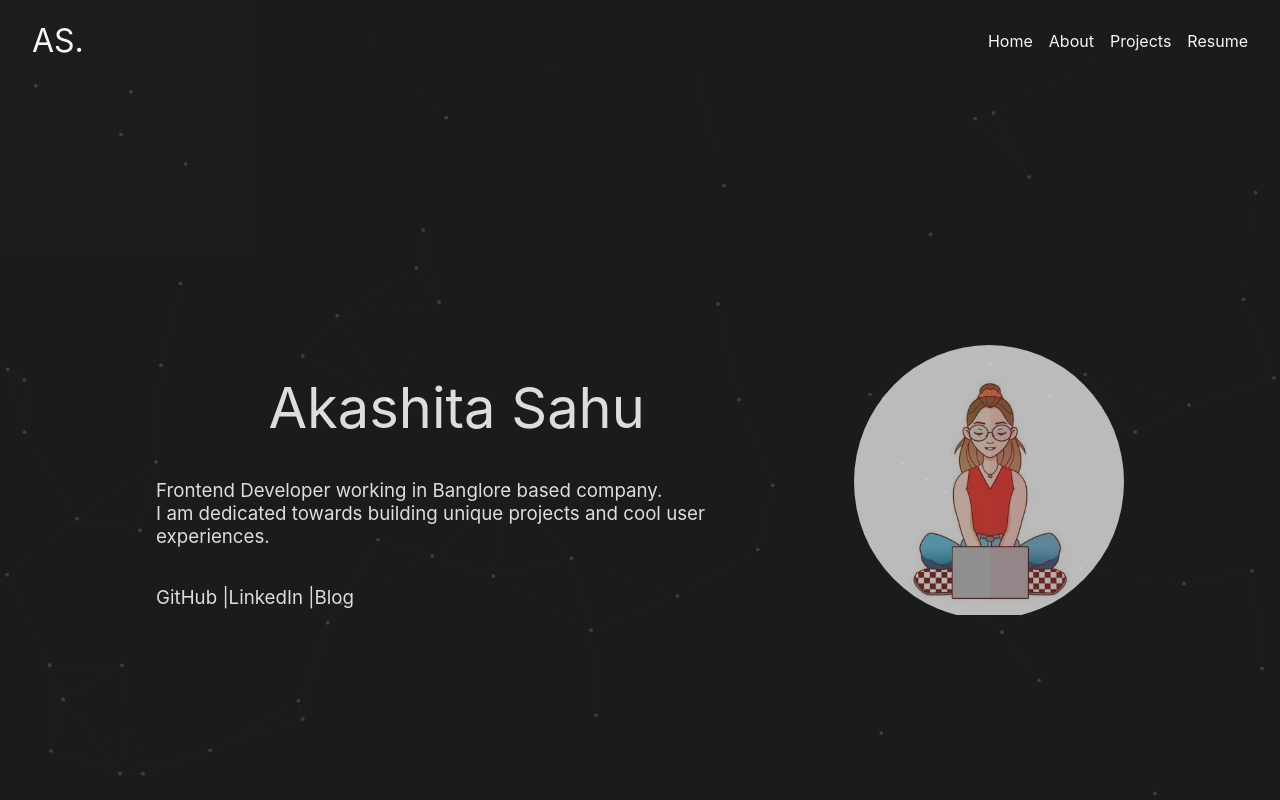
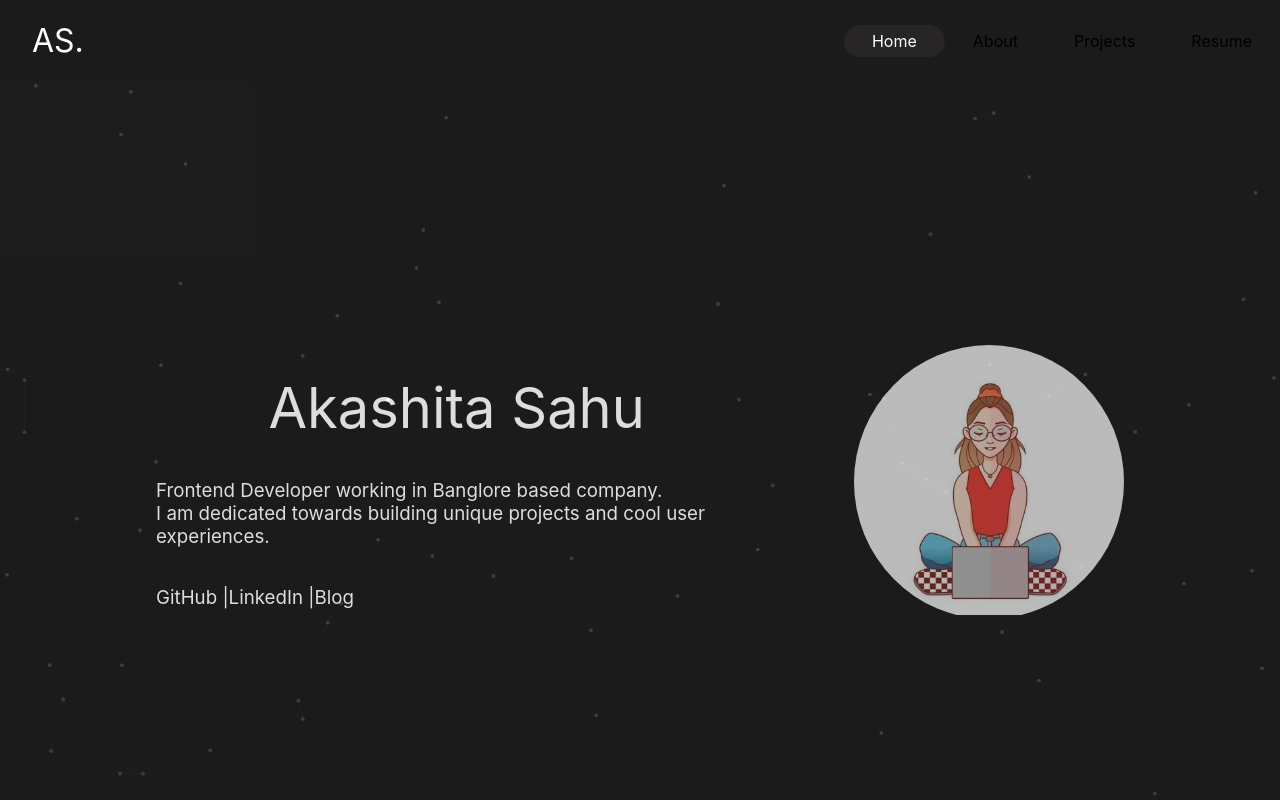
Before and after one commit to akashita-s/akashita-portfolio, a Next.js app: page / in a window 1280 px wide. Shown: the top 800 px of the page. Built offline with nearby package versions, Linux system fonts and the light colour scheme.

Commit message:
tabs animation

```diff
--- a/src/components/Navigation.tsx
+++ b/src/components/Navigation.tsx
@@ -1,38 +1,28 @@
 import { useRouter } from "next/router";
 import React, { useState } from "react";
-import { useDispatch } from "react-redux";
 import styles from "../../styles/extra.module.css";
-import { changeStep } from "../features/step";
+import { TabManager } from "./TabManager";
 
-const data = [
-  { key: 0, name: "Home" },
-  { key: 1, name: "About" },
-  { key: 2, name: "Projects" },
+const TABS = [
+  { label: "Home", value: 1 },
+  { label: "About", value: 2 },
+  { label: "Projects", value: 3 },
 ];
 
 function Navigation() {
-  const dispatch = useDispatch();
   const router = useRouter();
   const onclicklink = (link: string) => {
     router.push(link);
   };
 
+  const [activeTab, handleTab] = useState(1);
+
   return (
     <div className={styles.navigation}>
       <h1 className={styles.title}>AS.</h1>
-      <ul className={styles.list}>
-        {data.map((item) => (
-          <li
-            className={styles.listitem}
-            onClick={() => {
-              dispatch(changeStep(item.name));
-            }}
-            key={item.key}
-          >
-            {item.name}
-          </li>
-        ))}
-        <li
+      <div style={{display: 'flex', overflow: 'hidden'}}>
+        <TabManager tabs={TABS} activeTab={activeTab} handleTab={handleTab} />
+        <div
           className={styles.listitem}
           onClick={() => {
             onclicklink(
@@ -41,8 +31,8 @@ function Navigation() {
           }}
         >
           Resume
-        </li>
-      </ul>
+        </div>
+      </div>
     </div>
   );
 }
--- /dev/null
+++ b/src/components/TabManager.tsx
@@ -0,0 +1,36 @@
+import React, { Component } from "react";
+import PropTypes from "prop-types";
+import styles from "../../styles/tabs.module.css";
+import { useDispatch } from "react-redux";
+import { changeStep } from "../features/step";
+
+export const TabManager = ({ activeTab, handleTab, tabs }: any) => {
+  const dispatch = useDispatch();
+
+  return (
+    <React.Fragment>
+      <div className={styles.tabmanager}>
+        {tabs.map(({ label, value }: any) => (
+          <div
+            key={tabs}
+            className={`${styles.tab} ${
+              value === activeTab ? styles.selectedtab : ""
+            }`}
+            onClick={() => {
+              handleTab(value);
+              dispatch(changeStep(label));
+            }}
+          >
+            {label}
+          </div>
+        ))}
+      </div>
+    </React.Fragment>
+  );
+};
+
+TabManager.propTypes = {
+  activeTab: PropTypes.number.isRequired,
+  handleTab: PropTypes.func.isRequired,
+  tabs: PropTypes.arrayOf(Object).isRequired,
+};
--- a/styles/extra.module.css
+++ b/styles/extra.module.css
@@ -5,10 +5,8 @@
   position: -webkit-sticky;
   position: sticky;
   top: 0;
-  opacity: 97%;
-  background-color: rgb(29, 28, 28);
+  background-color: rgb(29, 28, 28, 0.95);;
 }
-
 
 .gitcontainer {
   width: 90%;
@@ -68,11 +66,13 @@
 }
 
 .listitem {
-  padding-left: 1rem;
+  padding: 6px 28px;
   cursor: pointer;
+  transition: all 0.5s ease;
 }
 .listitem:hover {
-  font-weight: bold;
+  background-color: rgba(39, 37, 37, 0.17);
+  color: white;
 }
 
 .link {
@@ -89,7 +89,7 @@
       padding-left: 1rem;
     }
     .listitem {
-      padding-left: 0.5rem;
+      padding: 6px 28px;
       cursor: pointer;
     }
     .iconcontainer {
--- /dev/null
+++ b/styles/tabs.module.css
@@ -0,0 +1,37 @@
+.tabmanager {
+  display: flex;
+}
+.tab {
+  border-radius: 25px;
+  cursor: pointer;
+  padding: 6px 28px;
+  transition: all 0.5s ease;
+  color: black;
+  user-select: none;
+}
+.tab:hover {
+  background-color: rgba(39, 37, 37, 0.17);
+  color: white;
+}
+
+.selectedtab {
+  background-color: rgb(39, 37, 37);
+  color: white;
+}
+
+
+@media (max-width: 600px) {
+  .tabmanager {
+    display: flex;
+  }
+  .tab {
+    border-radius: 25px;
+    cursor: pointer;
+    padding: 6px 28px;
+    transition: all 0.5s ease;
+    color: black;
+  }
+  .tab:hover {
+    background-color: rgba(110, 103, 103, 0.17);
+  }
+}
```
